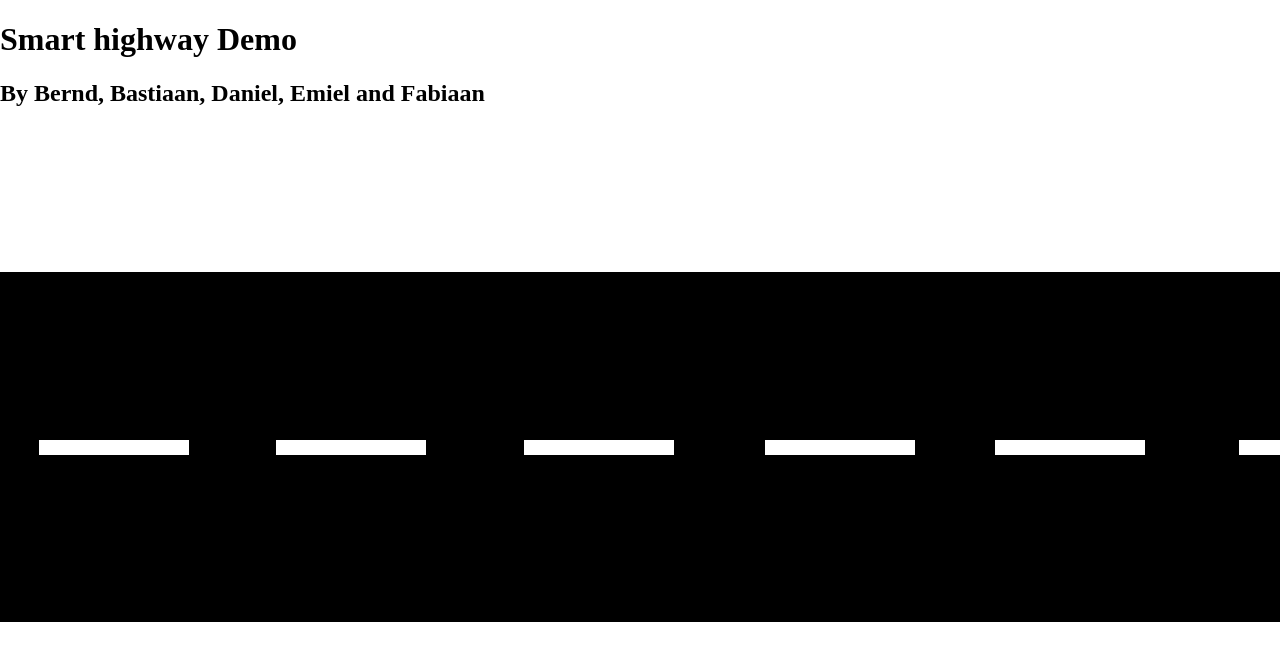
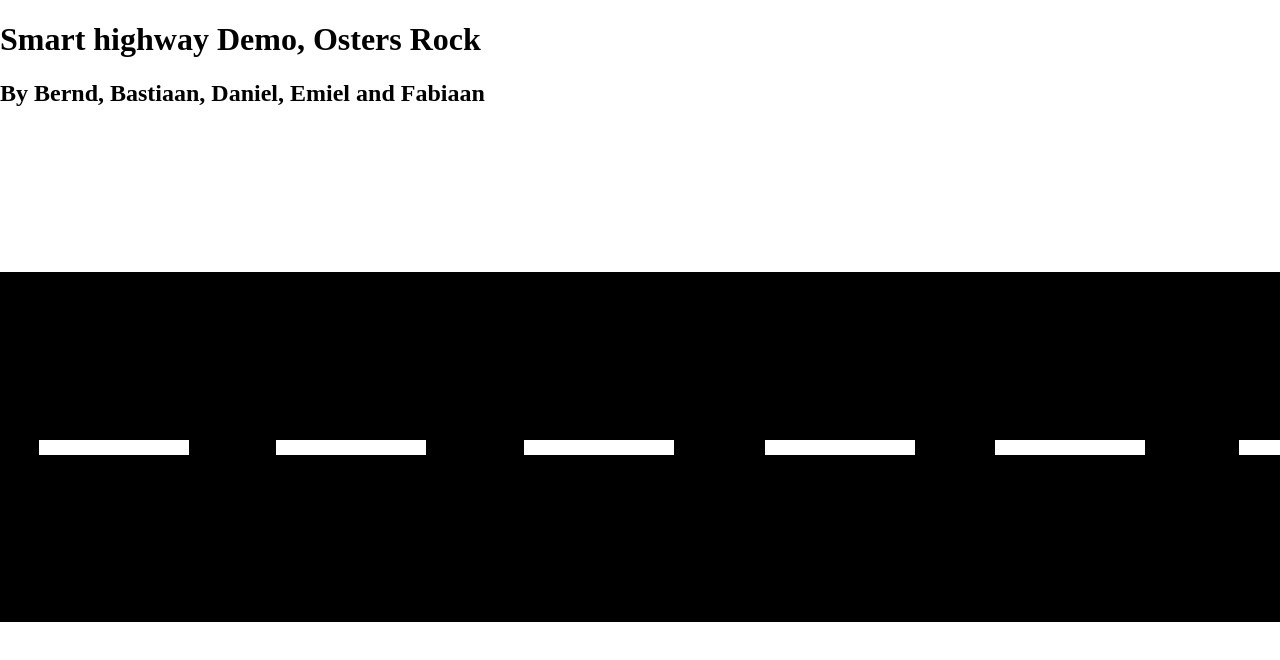
Before and after one commit to wizerd101/DEMO-IIS, a plain HTML site: page index.html in a window 1280 px wide. Drawn offline with Linux system fonts and the light colour scheme.

Commit message:
Add rockstars

```diff
--- a/index.html
+++ b/index.html
@@ -6,7 +6,7 @@
 </head>
 <body>
 
-	<h1> Smart highway Demo </h1>
+	<h1> Smart highway Demo, Osters Rock </h1>
 	<h2> By Bernd, Bastiaan, Daniel, Emiel and Fabiaan </h2>
 
 
```
